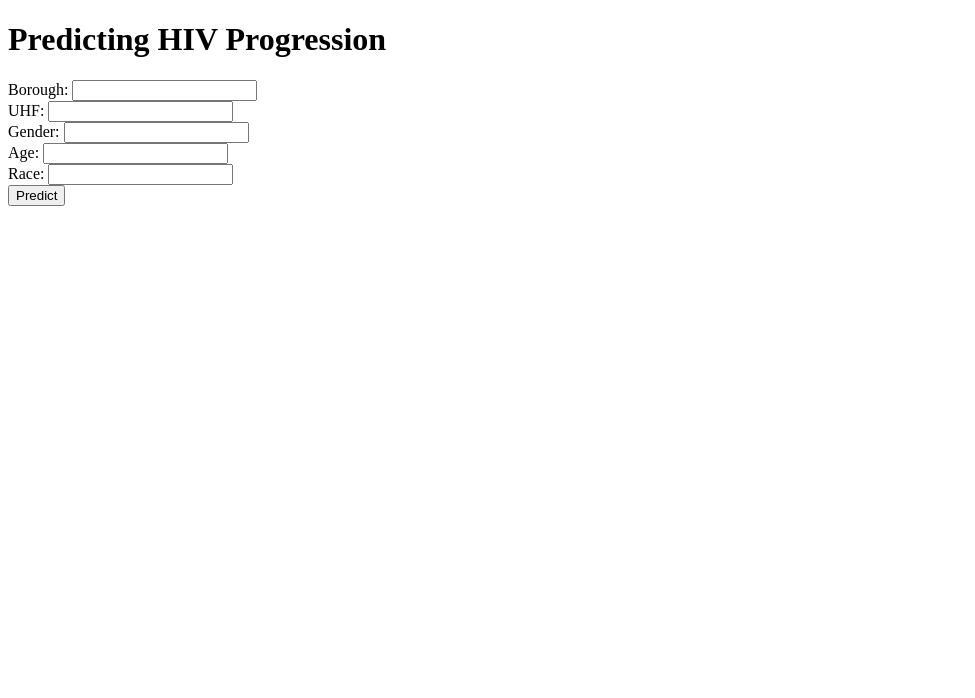
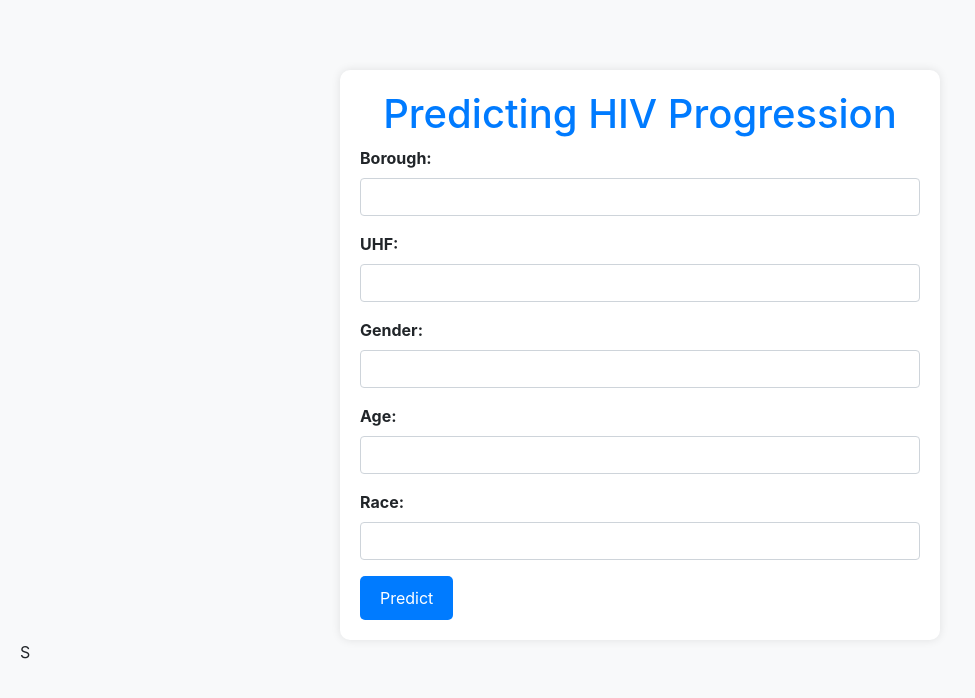
Before and after one commit to neslink/ProjectHIV, a Flask app: page / in a window 1280 px wide. Shown: the top 698 px of the page, without its empty margins (0-975 px from the left). Run offline with Flask 3, Linux system fonts and the light colour scheme; parts of the project's set-up code (start-up, migrations or seed data) failed here and were passed over; some libraries are stand-ins or nearby versions.

```diff
--- a/predicting-hiv-progression/templates/index.html
+++ b/predicting-hiv-progression/templates/index.html
@@ -4,26 +4,74 @@
     <meta charset="UTF-8">
     <meta name="viewport" content="width=device-width, initial-scale=1.0">
     <title>Predicting HIV Progression</title>
+    <!-- Link to Bootstrap CSS -->
+    <link rel="stylesheet" href="https://maxcdn.bootstrapcdn.com/bootstrap/4.5.2/css/bootstrap.min.css">
+    <style>
+        body {
+            background-color: #f8f9fa;
+            padding: 20px;
+        }
+        .container {
+            max-width: 600px;
+            margin: auto;
+            background-color: #ffffff;
+            padding: 20px;
+            border-radius: 10px;
+            box-shadow: 0 0 10px rgba(0, 0, 0, 0.1);
+            margin-top: 50px;
+        }
+        h1 {
+            text-align: center;
+            color: #007bff;
+        }
+        label {
+            font-weight: bold;
+        }
+        button {
+            background-color: #007bff;
+            color: #fff;
+            border: none;
+            padding: 10px 20px;
+            border-radius: 5px;
+            cursor: pointer;
+        }
+        p {
+            font-weight: bold;
+            color: #28a745;
+            margin-top: 20px;
+        }
+    </style>
 </head>
 <body>
+    <div class="container">
         <h1>Predicting HIV Progression</h1>
 
         <form method="post" action="/predict">
             <!-- Include input fields for user to input data -->
+            <div class="form-group">
                 <label for="borough">Borough:</label>
-        <input type="text" name="borough" required><br>
+                <input type="text" class="form-control" name="borough" required>
+            </div>
 
+            <div class="form-group">
                 <label for="uhf">UHF:</label>
-        <input type="text" name="uhf" required><br>
+                <input type="text" class="form-control" name="uhf" required>
+            </div>
 
+            <div class="form-group">
                 <label for="gender">Gender:</label>
-        <input type="text" name="gender" required><br>
+                <input type="text" class="form-control" name="gender" required>
+            </div>
 
+            <div class="form-group">
                 <label for="age">Age:</label>
-        <input type="text" name="age" required><br>
+                <input type="text" class="form-control" name="age" required>
+            </div>
 
+            <div class="form-group">
                 <label for="race">Race:</label>
-        <input type="text" name="race" required><br>
+                <input type="text" class="form-control" name="race" required>
+            </div>
 
             <!-- Include other relevant input fields -->
 
@@ -33,5 +81,12 @@
         {% if prediction is defined %}
             <p>Predicted HIV Progression: {{ prediction[0] }}</p>
         {% endif %}
+    </div>
+    <!-- Link to Bootstrap JS and Popper.js -->
+    <script src="https://code.jquery.com/jquery-3.5.1.slim.min.js"></script>
+    <script src="https://cdn.jsdelivr.net/npm/@popperjs/core@2.11.6/dist/umd/popper.min.js"></script>
+    <script src="https://maxcdn.bootstrapcdn.com/bootstrap/4.5.2/js/bootstrap.min.js"></script>
 </body>
 </html>
+
+S
```
Also changed, not shown: 4 other files. Lines whose indentation alone changed are shown as unchanged.
